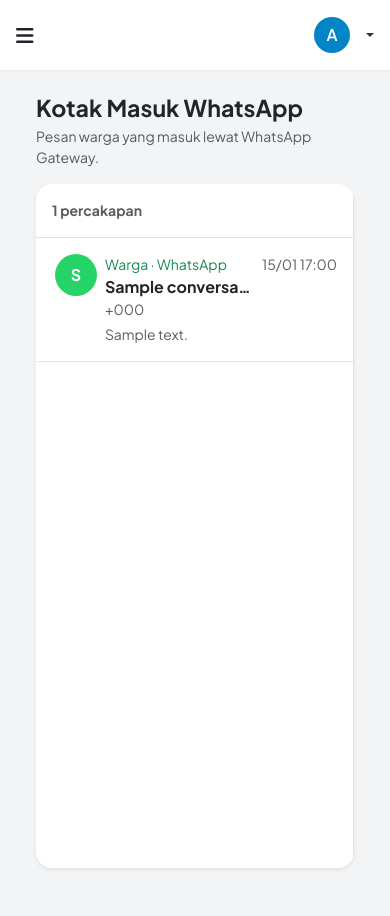
After one commit to rhd4199/ppid_empatlawang_demo, a Laravel app: page /admin/kotak-masuk-wa in a window 390 px wide. The commit adds this page. Run offline with Laravel 12, Linux system fonts and the light colour scheme; a user stored in the database is signed in; data comes from the database, SQL or seed files in the repository; tables that the repository leaves empty hold one stand-in row (values such as "Sample post").

Commit message:
Admin: WhatsApp inbox with conversation list and thread view
Two-pane inbox (list + thread, alternating on phones) at /admin/kotak-masuk-wa;
opening a new conversation marks it read; sidebar badge counts unread ones.

Co-Authored-By: LarikaAI <agent@larika.id>

```diff
--- /dev/null
+++ b/app/Http/Controllers/Admin/WhatsAppInboxController.php
@@ -0,0 +1,39 @@
+<?php
+
+namespace App\Http\Controllers\Admin;
+
+use App\Http\Controllers\Controller;
+use App\Models\WaConversation;
+use App\Models\WaMessage;
+
+class WhatsAppInboxController extends Controller
+{
+    public function index()
+    {
+        return view('admin.whatsapp.inbox', ['conversations' => $this->conversations(), 'conversation' => null]);
+    }
+
+    public function show(WaConversation $conversation)
+    {
+        if ($conversation->status === 'new') {
+            $conversation->update(['status' => 'read']);
+        }
+
+        return view('admin.whatsapp.inbox', [
+            'conversations' => $this->conversations(),
+            'conversation' => $conversation,
+            'messages' => $conversation->messages()->orderBy('sent_at')->orderBy('id')->get(),
+        ]);
+    }
+
+    private function conversations()
+    {
+        // Last message text as a subquery, so the list needs no query per row.
+        return WaConversation::query()
+            ->addSelect(['last_body' => WaMessage::select('body')
+                ->whereColumn('wa_conversation_id', 'wa_conversations.id')
+                ->orderByDesc('sent_at')->orderByDesc('id')->limit(1)])
+            ->orderByDesc('last_message_at')
+            ->paginate(30);
+    }
+}
--- /dev/null
+++ b/resources/views/admin/whatsapp/inbox.blade.php
@@ -0,0 +1,106 @@
+@extends('layouts.admin')
+
+@section('title', 'Kotak Masuk WhatsApp')
+
+@push('styles')
+<style>
+    .wa-inbox { height: calc(100vh - 190px); min-height: 480px; }
+    .wa-list, .wa-thread { overflow-y: auto; }
+    .wa-avatar { width: 42px; height: 42px; flex: 0 0 42px; border-radius: 50%; background: #25d366; color: #fff;
+        display: flex; align-items: center; justify-content: center; font-weight: 700; }
+    .wa-item { border-left: 3px solid transparent; color: inherit; text-decoration: none; }
+    .wa-item:hover { background: #f8fafc; }
+    .wa-item.active { background: #ecfdf5; border-left-color: #25d366; }
+    .wa-thread { background: #efeae2; }
+    .wa-bubble { max-width: 75%; padding: .5rem .75rem; border-radius: .75rem; white-space: pre-wrap; overflow-wrap: anywhere;
+        box-shadow: 0 1px 1px rgba(0,0,0,.08); }
+    .wa-in { background: #fff; border-top-left-radius: 0; }
+    .wa-out { background: #d9fdd3; border-top-right-radius: 0; margin-left: auto; }
+    @media (max-width: 991.98px) { .wa-inbox { height: calc(100vh - 160px); } }
+</style>
+@endpush
+
+@section('content')
+<div class="container-fluid pb-4">
+    <div class="mb-3">
+        <h1 class="h3 mb-1 text-gray-800 fw-bold">Kotak Masuk WhatsApp</h1>
+        <p class="text-muted small mb-0">Pesan warga yang masuk lewat WhatsApp Gateway.</p>
+    </div>
+
+    <div class="card border-0 shadow-sm rounded-4 overflow-hidden">
+        <div class="row g-0 wa-inbox">
+            {{-- Conversation list; on phones hidden while a conversation is open. --}}
+            <div class="col-lg-4 border-end h-100 flex-column {{ $conversation ? 'd-none d-lg-flex' : 'd-flex' }}">
+                <div class="p-3 border-bottom fw-bold small text-muted">{{ $conversations->total() }} percakapan</div>
+                <div class="wa-list flex-grow-1">
+                    @forelse ($conversations as $c)
+                        <a href="{{ route('admin.wa-inbox.show', $c) }}" class="wa-item d-flex gap-2 p-3 border-bottom {{ $conversation?->id === $c->id ? 'active' : '' }}">
+                            <div class="wa-avatar">{{ mb_strtoupper(mb_substr($c->name ?: 'W', 0, 1)) }}</div>
+                            <div class="flex-grow-1 min-w-0" style="min-width:0">
+                                <div class="d-flex justify-content-between align-items-start gap-2">
+                                    <div class="text-truncate">
+                                        <div class="small text-success">Warga · WhatsApp</div>
+                                        <div class="fw-bold text-truncate">{{ $c->name ?: '+' . $c->phone }}</div>
+                                        @if ($c->name)<div class="small text-muted">+{{ $c->phone }}</div>@endif
+                                    </div>
+                                    <div class="text-end flex-shrink-0">
+                                        <div class="small text-muted">{{ $c->last_message_at?->timezone('Asia/Jakarta')->format('d/m H:i') }}</div>
+                                        @if ($c->status === 'new')<span class="badge bg-success">Baru</span>@endif
+                                    </div>
+                                </div>
+                                <div class="small text-muted text-truncate mt-1">{{ Str::limit($c->last_body, 80) }}</div>
+                            </div>
+                        </a>
+                    @empty
+                        <div class="p-4 text-center text-muted small">Belum ada pesan WhatsApp masuk.</div>
+                    @endforelse
+                </div>
+                @if ($conversations->hasPages())
+                    <div class="p-2 border-top">{{ $conversations->links() }}</div>
+                @endif
+            </div>
+
+            {{-- Conversation detail; on phones shown only when one is open. --}}
+            <div class="col-lg-8 h-100 flex-column {{ $conversation ? 'd-flex' : 'd-none d-lg-flex' }}">
+                @if ($conversation)
+                    <div class="p-3 border-bottom d-flex align-items-center gap-2 bg-white">
+                        <a href="{{ route('admin.wa-inbox.index') }}" class="btn btn-sm btn-light d-lg-none" aria-label="Kembali"><i class="fas fa-arrow-left"></i></a>
+                        <div class="wa-avatar">{{ mb_strtoupper(mb_substr($conversation->name ?: 'W', 0, 1)) }}</div>
+                        <div class="min-w-0">
+                            <div class="fw-bold">{{ $conversation->name ?: 'Warga' }}</div>
+                            <div class="small text-muted">+{{ $conversation->phone }} · {{ App\Models\WaConversation::STATUSES[$conversation->status] ?? $conversation->status }}</div>
+                        </div>
+                        <a href="{{ wa_link($conversation->phone) }}" target="_blank" rel="noopener" class="btn btn-sm btn-outline-success ms-auto"><i class="fab fa-whatsapp"></i></a>
+                    </div>
+                    <div class="wa-thread flex-grow-1 p-3">
+                        <div class="text-center mb-3"><span class="badge bg-white text-muted shadow-sm fw-normal">Pertanyaan warga · diteruskan dari bot WhatsApp</span></div>
+                        @foreach ($messages as $m)
+                            <div class="d-flex mb-2">
+                                <div class="wa-bubble {{ $m->direction === 'out' ? 'wa-out' : 'wa-in' }}">
+                                    @if ($m->direction === 'out')<div class="small fw-bold text-success">Petugas PPID</div>@endif
+                                    <div>{{ $m->body }}</div>
+                                    <div class="text-end text-muted" style="font-size:.7rem">
+                                        {{ $m->sent_at->timezone('Asia/Jakarta')->format('d/m/Y H:i') }}
+                                        @if ($m->direction === 'out' && $m->status === 'failed')<span class="text-danger">· gagal</span>@endif
+                                    </div>
+                                </div>
+                            </div>
+                        @endforeach
+                    </div>
+                @else
+                    <div class="flex-grow-1 d-flex align-items-center justify-content-center text-muted wa-thread">
+                        <div class="text-center"><i class="fab fa-whatsapp fa-3x mb-2 text-success"></i><div>Pilih percakapan untuk membaca pesan.</div></div>
+                    </div>
+                @endif
+            </div>
+        </div>
+    </div>
+</div>
+@endsection
+
+@push('scripts')
+<script>
+    // Newest message in view, like a chat app.
+    document.querySelectorAll('.wa-thread').forEach(el => { el.scrollTop = el.scrollHeight; });
+</script>
+@endpush
--- a/resources/views/layouts/admin.blade.php
+++ b/resources/views/layouts/admin.blade.php
@@ -301,6 +301,12 @@
 
             <div class="menu-header">Interaksi</div>
 
+            @php $waUnread = App\Models\WaConversation::where('status', 'new')->count(); @endphp
+            <a href="{{ route('admin.wa-inbox.index') }}" class="menu-item {{ request()->routeIs('admin.wa-inbox.*') ? 'active' : '' }}">
+                <i class="fab fa-whatsapp"></i> Kotak Masuk WA
+                @if ($waUnread)<span class="badge rounded-pill bg-success ms-auto" data-wa-unread>{{ $waUnread }}</span>@endif
+            </a>
+
             <!-- Interaksi Dropdown -->
             <a href="#interactionSubmenu" data-bs-toggle="collapse" class="menu-item dropdown-toggle {{ request()->routeIs('admin.contact.*') || request()->routeIs('admin.requests.*') || request()->routeIs('admin.complaints.*') ? 'active' : '' }}" role="button" aria-expanded="false">
                 <i class="fas fa-comments"></i> Interaksi
--- a/routes/web.php
+++ b/routes/web.php
@@ -129,6 +129,10 @@ Route::middleware(['auth'])->prefix('admin')->name('admin.')->group(function ()
     Route::put('/pengaturan-kontak/asisten', [App\Http\Controllers\Admin\ContactSettingController::class, 'updateAssistant'])->name('contact-settings.update-assistant');
     Route::put('/pengaturan-kontak/statistik', [App\Http\Controllers\Admin\ContactSettingController::class, 'updateStats'])->name('contact-settings.update-stats');
 
+    // WhatsApp inbox (messages from the provider webhook)
+    Route::get('/kotak-masuk-wa', [App\Http\Controllers\Admin\WhatsAppInboxController::class, 'index'])->name('wa-inbox.index');
+    Route::get('/kotak-masuk-wa/{conversation}', [App\Http\Controllers\Admin\WhatsAppInboxController::class, 'show'])->name('wa-inbox.show');
+
     // WhatsApp Gateway
     Route::get('/whatsapp-gateway', [App\Http\Controllers\Admin\WhatsAppGatewayController::class, 'index'])->name('whatsapp.index');
     Route::put('/whatsapp-gateway', [App\Http\Controllers\Admin\WhatsAppGatewayController::class, 'update'])->name('whatsapp.update');
```
Also changed, not shown: tests/Feature/WhatsAppInboxTest.php (added, +66 -0 lines).
